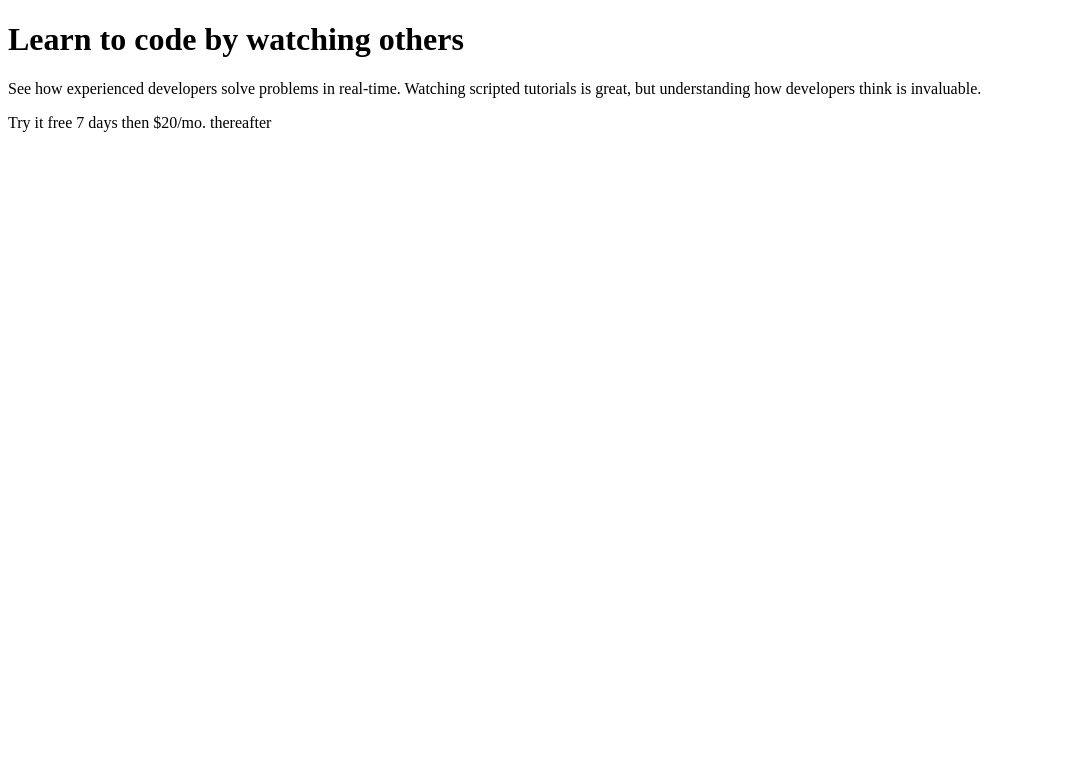
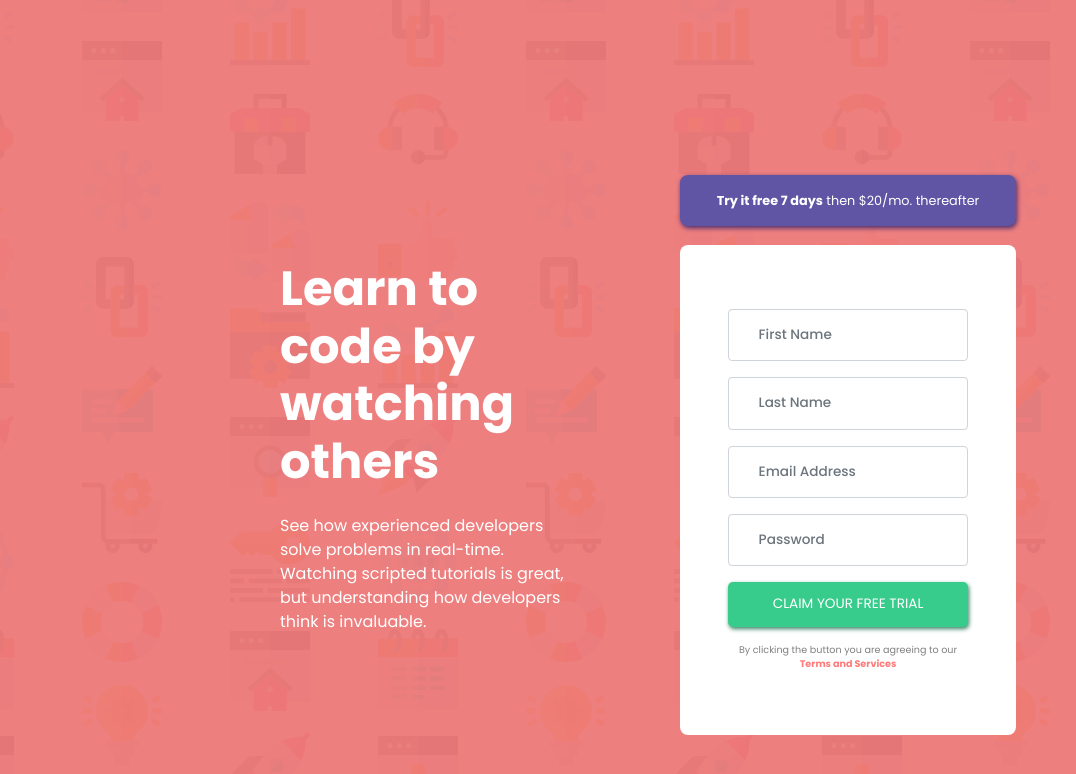
Before and after one commit to misiucodes/signup-form, a plain HTML site: page index.html in a window 1280 px wide. Shown: the whole page, without its empty margins (0-1076 px from the left). Drawn offline with nearby package versions, Linux system fonts and the light colour scheme.

Commit message:
styled form

```diff
--- a/index.html
+++ b/index.html
@@ -5,17 +5,33 @@
   <meta http-equiv="X-UA-Compatible" content="IE=edge">
   <meta name="viewport" content="width=device-width, initial-scale=1.0">
   <link rel="stylesheet" href="src/styles.css">
+  <link rel="preconnect" href="https://fonts.googleapis.com">
+  <link rel="preconnect" href="https://fonts.gstatic.com" crossorigin>
+  <link href="https://fonts.googleapis.com/css2?family=Poppins:wght@400;500;600;700&display=swap" rel="stylesheet">
+  <link rel="stylesheet" href="https://cdn.jsdelivr.net/npm/bootstrap@4.3.1/dist/css/bootstrap.min.css"
+    integrity="sha384-ggOyR0iXCbMQv3Xipma34MD+dH/1fQ784/j6cY/iJTQUOhcWr7x9JvoRxT2MZw1T" crossorigin="anonymous">
   <title>Sign Up</title>
 </head>
 <body>
-  <div class="container">
-    <div class="grid">
-      <div class="hero-content">
-        <h1>Learn to code by watching others</h1>
-        <p>See how experienced developers solve problems in real-time. Watching scripted tutorials is great, but understanding how developers think is invaluable.</p>
-      </div>
-      <div class="form">
-        <div>Try it free 7 days then $20/mo. thereafter</div>
+  <div class="wrapper">
+        <div class="container-left">
+          <h1>Learn to code by watching others</h1>
+          <p>See how experienced developers solve problems in real-time. Watching scripted tutorials is great, but understanding how developers think is invaluable.</p>
+        </div>
+        <div class="container-right">
+        <div class="form-banner"><strong>Try it free 7 days</strong> then $20/mo. thereafter</div>
+        <div class="form-wrapper">
+            <div class="form-container">
+                <form>
+                  <input type="text" class="form-control mb-3" placeholder="First Name" />
+                  <input type="text" class="form-control  mb-3 " placeholder="Last Name" />
+                  <input type="email" class="form-control mb-3" placeholder="Email Address" />
+                  <input type="password" class="form-control mb-3" placeholder="Password" />
+                  <button>CLAIM YOUR FREE TRIAL</button>
+                  <div class="disclaimer">By clicking the button you are agreeing to our<span><strong class="terms-of-service"> Terms and Services</strong></span></div>
+                </form>
+          </div>
+        </div>
       </div>
     </div>
   </div>
--- a/src/styles.css
+++ b/src/styles.css
@@ -0,0 +1,125 @@
+* {
+  font-family: "Poppins", sans-serif;
+}
+
+body {
+  margin: 0;
+  background: url(img/bg-intro-desktop.png);
+  box-shadow: inset 0 0 0 1000px hsl(0deg 77% 52% / 59%);
+  background-position: center;
+  background-size: cover;
+  padding: 10rem;
+  height: 100vh;
+}
+
+h1 {
+  color: white;
+  font-weight: 700 !important;
+  margin-right: 15%;
+  font-size: 3rem !important;
+  margin-bottom: 1.5rem !important;
+}
+
+p {
+  width: 85%;
+  color: white;
+}
+
+button {
+  padding: 0.9em !important;
+  width: 100%;
+  border: none;
+  background-color: hsl(154, 59%, 51%);
+  border-radius: 5px !important;
+  color: white;
+  font-size: 0.85rem !important;
+  box-shadow: 1px 2px 4px hsl(156deg 40% 37%);
+  letter-spacing: 2 !important;
+}
+
+.terms-of-service {
+  color: hsl(0, 100%, 74%);
+}
+
+.wrapper {
+  display: flex;
+  flex-direction: row;
+  justify-content: center;
+  align-items: center;
+  gap: 2rem;
+  margin-top: 15px;
+}
+
+.container-left {
+  display: flex;
+  flex-direction: column;
+  width: 40%;
+  padding: 1rem;
+}
+
+.container-right {
+  display: flex;
+  flex-direction: column;
+  width: 35%;
+  justify-items: center;
+  align-content: center;
+}
+
+.disclaimer {
+  font-size: 0.6rem;
+  text-align: center;
+  margin-top: 1rem;
+  color: gray;
+}
+
+.form-banner {
+  text-align: center;
+  background: hsl(248, 32%, 49%);
+  border-radius: 8px;
+  padding-bottom: 1rem;
+  padding-top: 1rem;
+  color: white;
+  font-size: 0.8rem;
+  margin-bottom: 1.5em;
+  box-shadow: 1px 2px 5px hsl(264deg 45% 29%);
+}
+
+.form-wrapper {
+  background-color: white;
+  padding: 4rem 3rem;
+  border-radius: 8px;
+}
+
+.form-control {
+  font-size: 0.85rem !important;
+  font-weight: 500 !important;
+  height: calc(2.8em + 0.75rem + 2px) !important;
+  color: #2e2d36;
+  text-indent: 1.1rem;
+}
+
+@media screen and (max-width: 768px) {
+  .wrapper {
+    display: flex;
+    flex-direction: column;
+    justify-content: center;
+    align-items: center;
+    gap: 2rem;
+    margin-top: 15px;
+  }
+
+  .container-left {
+    display: flex;
+    flex-direction: column;
+    width: 100%;
+    padding: 1rem;
+  }
+
+  .container-right {
+    display: flex;
+    flex-direction: column;
+    width: 100%;
+    justify-items: center;
+    align-content: center;
+  }
+}
```
Also changed, not shown: images/bg-intro-mobile.png (added), images/favicon-32x32.png (added), images/icon-error.svg (added), src/img/bg-intro-desktop.png (added), src/script.js (added).
